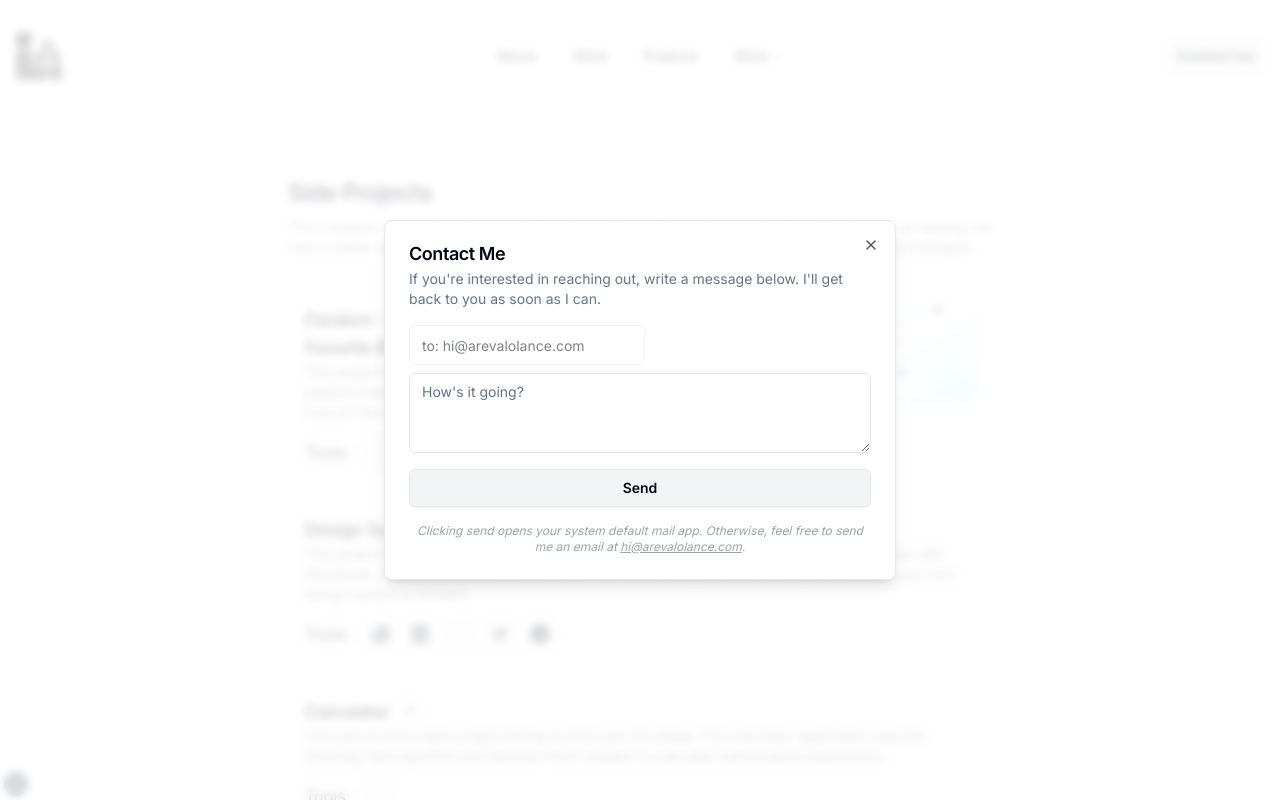
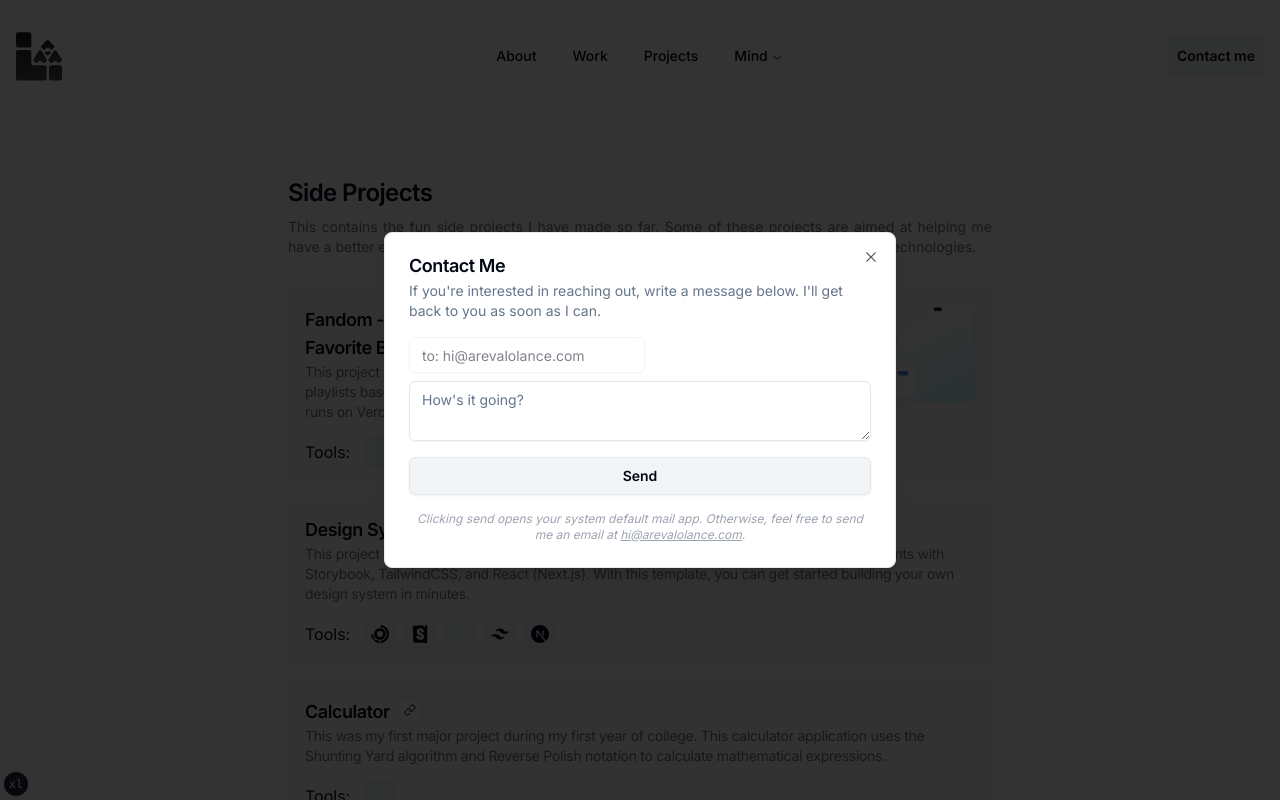
Before and after one commit to arevalolance/dotcom, a Next.js app: page /projects in a window 1280 px wide. Both pictures are taken after a click on the button "Contact me". Shown: the top 800 px of the page. Built offline with nearby package versions, Linux system fonts and the light colour scheme; some icons are missing.

Commit message:
update: nextjs and other dependencies

```diff
--- a/components/ui/dialog.tsx
+++ b/components/ui/dialog.tsx
@@ -2,7 +2,7 @@
 
 import * as React from "react"
 import * as DialogPrimitive from "@radix-ui/react-dialog"
-import { X } from "lucide-react"
+import { Cross2Icon } from "@radix-ui/react-icons"
 
 import { cn } from "@/lib/utils"
 
@@ -10,18 +10,9 @@ const Dialog = DialogPrimitive.Root
 
 const DialogTrigger = DialogPrimitive.Trigger
 
-const DialogPortal = ({
-  className,
-  children,
-  ...props
-}: DialogPrimitive.DialogPortalProps) => (
-  <DialogPrimitive.Portal className={cn(className)} {...props}>
-    <div className="fixed inset-0 z-50 flex items-start justify-center sm:items-center">
-      {children}
-    </div>
-  </DialogPrimitive.Portal>
-)
-DialogPortal.displayName = DialogPrimitive.Portal.displayName
+const DialogPortal = DialogPrimitive.Portal
+
+const DialogClose = DialogPrimitive.Close
 
 const DialogOverlay = React.forwardRef<
   React.ElementRef<typeof DialogPrimitive.Overlay>,
@@ -30,7 +21,7 @@ const DialogOverlay = React.forwardRef<
   <DialogPrimitive.Overlay
     ref={ref}
     className={cn(
-      "fixed inset-0 z-50 bg-background/80 backdrop-blur-sm transition-all duration-100 data-[state=closed]:animate-out data-[state=closed]:fade-out data-[state=open]:fade-in",
+      "fixed inset-0 z-50 bg-black/80  data-[state=open]:animate-in data-[state=closed]:animate-out data-[state=closed]:fade-out-0 data-[state=open]:fade-in-0",
       className
     )}
     {...props}
@@ -47,14 +38,14 @@ const DialogContent = React.forwardRef<
     <DialogPrimitive.Content
       ref={ref}
       className={cn(
-        "fixed z-50 grid w-full gap-4 rounded-b-lg border bg-background p-6 shadow-lg animate-in data-[state=open]:fade-in-90 data-[state=open]:slide-in-from-bottom-10 sm:max-w-lg sm:rounded-lg sm:zoom-in-90 data-[state=open]:sm:slide-in-from-bottom-0",
+        "fixed left-[50%] top-[50%] z-50 grid w-full max-w-lg translate-x-[-50%] translate-y-[-50%] gap-4 border bg-background p-6 shadow-lg duration-200 data-[state=open]:animate-in data-[state=closed]:animate-out data-[state=closed]:fade-out-0 data-[state=open]:fade-in-0 data-[state=closed]:zoom-out-95 data-[state=open]:zoom-in-95 data-[state=closed]:slide-out-to-left-1/2 data-[state=closed]:slide-out-to-top-[48%] data-[state=open]:slide-in-from-left-1/2 data-[state=open]:slide-in-from-top-[48%] sm:rounded-lg",
         className
       )}
       {...props}
     >
       {children}
       <DialogPrimitive.Close className="absolute right-4 top-4 rounded-sm opacity-70 ring-offset-background transition-opacity hover:opacity-100 focus:outline-none focus:ring-2 focus:ring-ring focus:ring-offset-2 disabled:pointer-events-none data-[state=open]:bg-accent data-[state=open]:text-muted-foreground">
-        <X className="h-4 w-4" />
+        <Cross2Icon className="h-4 w-4" />
         <span className="sr-only">Close</span>
       </DialogPrimitive.Close>
     </DialogPrimitive.Content>
@@ -119,7 +110,10 @@ DialogDescription.displayName = DialogPrimitive.Description.displayName
 
 export {
   Dialog,
+  DialogPortal,
+  DialogOverlay,
   DialogTrigger,
+  DialogClose,
   DialogContent,
   DialogHeader,
   DialogFooter,
--- a/components/ui/dropdown-menu.tsx
+++ b/components/ui/dropdown-menu.tsx
@@ -2,7 +2,11 @@
 
 import * as React from "react"
 import * as DropdownMenuPrimitive from "@radix-ui/react-dropdown-menu"
-import { Check, ChevronRight, Circle } from "lucide-react"
+import {
+  CheckIcon,
+  ChevronRightIcon,
+  DotFilledIcon,
+} from "@radix-ui/react-icons"
 
 import { cn } from "@/lib/utils"
 
@@ -34,7 +38,7 @@ const DropdownMenuSubTrigger = React.forwardRef<
     {...props}
   >
     {children}
-    <ChevronRight className="ml-auto h-4 w-4" />
+    <ChevronRightIcon className="ml-auto h-4 w-4" />
   </DropdownMenuPrimitive.SubTrigger>
 ))
 DropdownMenuSubTrigger.displayName =
@@ -47,7 +51,7 @@ const DropdownMenuSubContent = React.forwardRef<
   <DropdownMenuPrimitive.SubContent
     ref={ref}
     className={cn(
-      "z-50 min-w-[8rem] overflow-hidden rounded-md border bg-popover p-1 text-popover-foreground shadow-md animate-in data-[side=bottom]:slide-in-from-top-1 data-[side=left]:slide-in-from-right-1 data-[side=right]:slide-in-from-left-1 data-[side=top]:slide-in-from-bottom-1",
+      "z-50 min-w-[8rem] overflow-hidden rounded-md border bg-popover p-1 text-popover-foreground shadow-lg data-[state=open]:animate-in data-[state=closed]:animate-out data-[state=closed]:fade-out-0 data-[state=open]:fade-in-0 data-[state=closed]:zoom-out-95 data-[state=open]:zoom-in-95 data-[side=bottom]:slide-in-from-top-2 data-[side=left]:slide-in-from-right-2 data-[side=right]:slide-in-from-left-2 data-[side=top]:slide-in-from-bottom-2",
       className
     )}
     {...props}
@@ -65,7 +69,8 @@ const DropdownMenuContent = React.forwardRef<
       ref={ref}
       sideOffset={sideOffset}
       className={cn(
-        "z-50 min-w-[8rem] overflow-hidden rounded-md border bg-popover p-1 text-popover-foreground shadow-md animate-in data-[side=bottom]:slide-in-from-top-2 data-[side=left]:slide-in-from-right-2 data-[side=right]:slide-in-from-left-2 data-[side=top]:slide-in-from-bottom-2",
+        "z-50 min-w-[8rem] overflow-hidden rounded-md border bg-popover p-1 text-popover-foreground shadow-md",
+        "data-[state=open]:animate-in data-[state=closed]:animate-out data-[state=closed]:fade-out-0 data-[state=open]:fade-in-0 data-[state=closed]:zoom-out-95 data-[state=open]:zoom-in-95 data-[side=bottom]:slide-in-from-top-2 data-[side=left]:slide-in-from-right-2 data-[side=right]:slide-in-from-left-2 data-[side=top]:slide-in-from-bottom-2",
         className
       )}
       {...props}
@@ -107,7 +112,7 @@ const DropdownMenuCheckboxItem = React.forwardRef<
   >
     <span className="absolute left-2 flex h-3.5 w-3.5 items-center justify-center">
       <DropdownMenuPrimitive.ItemIndicator>
-        <Check className="h-4 w-4" />
+        <CheckIcon className="h-4 w-4" />
       </DropdownMenuPrimitive.ItemIndicator>
     </span>
     {children}
@@ -130,7 +135,7 @@ const DropdownMenuRadioItem = React.forwardRef<
   >
     <span className="absolute left-2 flex h-3.5 w-3.5 items-center justify-center">
       <DropdownMenuPrimitive.ItemIndicator>
-        <Circle className="h-2 w-2 fill-current" />
+        <DotFilledIcon className="h-4 w-4 fill-current" />
       </DropdownMenuPrimitive.ItemIndicator>
     </span>
     {children}
--- a/components/ui/input.tsx
+++ b/components/ui/input.tsx
@@ -11,7 +11,7 @@ const Input = React.forwardRef<HTMLInputElement, InputProps>(
       <input
         type={type}
         className={cn(
-          "flex h-10 w-full rounded-md border border-input bg-transparent px-3 py-2 text-sm ring-offset-background file:border-0 file:bg-transparent file:text-sm file:font-medium placeholder:text-muted-foreground focus-visible:outline-none focus-visible:ring-2 focus-visible:ring-ring focus-visible:ring-offset-2 disabled:cursor-not-allowed disabled:opacity-50",
+          "flex h-9 w-full rounded-md border border-input bg-transparent px-3 py-1 text-sm shadow-sm transition-colors file:border-0 file:bg-transparent file:text-sm file:font-medium placeholder:text-muted-foreground focus-visible:outline-none focus-visible:ring-1 focus-visible:ring-ring disabled:cursor-not-allowed disabled:opacity-50",
           className
         )}
         ref={ref}
--- a/components/ui/textarea.tsx
+++ b/components/ui/textarea.tsx
@@ -10,7 +10,7 @@ const Textarea = React.forwardRef<HTMLTextAreaElement, TextareaProps>(
     return (
       <textarea
         className={cn(
-          "flex min-h-[80px] w-full rounded-md border border-input bg-transparent px-3 py-2 text-sm ring-offset-background placeholder:text-muted-foreground focus-visible:outline-none focus-visible:ring-2 focus-visible:ring-ring focus-visible:ring-offset-2 disabled:cursor-not-allowed disabled:opacity-50",
+          "flex min-h-[60px] w-full rounded-md border border-input bg-transparent px-3 py-2 text-sm shadow-sm placeholder:text-muted-foreground focus-visible:outline-none focus-visible:ring-1 focus-visible:ring-ring disabled:cursor-not-allowed disabled:opacity-50",
           className
         )}
         ref={ref}
--- a/components/ui/tooltip.tsx
+++ b/components/ui/tooltip.tsx
@@ -19,7 +19,7 @@ const TooltipContent = React.forwardRef<
     ref={ref}
     sideOffset={sideOffset}
     className={cn(
-      "z-50 overflow-hidden rounded-md border bg-popover px-3 py-1.5 text-sm text-popover-foreground shadow-md animate-in fade-in-50 data-[side=bottom]:slide-in-from-top-1 data-[side=left]:slide-in-from-right-1 data-[side=right]:slide-in-from-left-1 data-[side=top]:slide-in-from-bottom-1",
+      "z-50 overflow-hidden rounded-md bg-primary px-3 py-1.5 text-xs text-primary-foreground animate-in fade-in-0 zoom-in-95 data-[state=closed]:animate-out data-[state=closed]:fade-out-0 data-[state=closed]:zoom-out-95 data-[side=bottom]:slide-in-from-top-2 data-[side=left]:slide-in-from-right-2 data-[side=right]:slide-in-from-left-2 data-[side=top]:slide-in-from-bottom-2",
       className
     )}
     {...props}
```
Also changed, not shown: package.json (+14 -13 lines), 1 other file (tests, documents, lock files or other folders).
